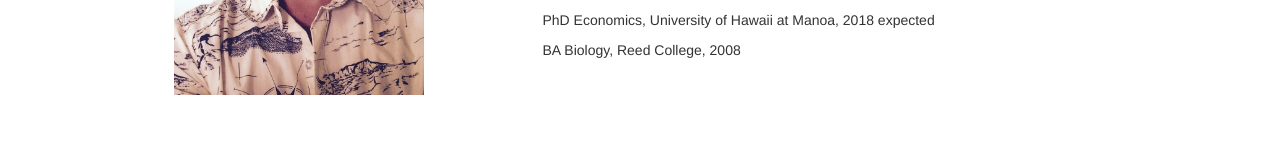
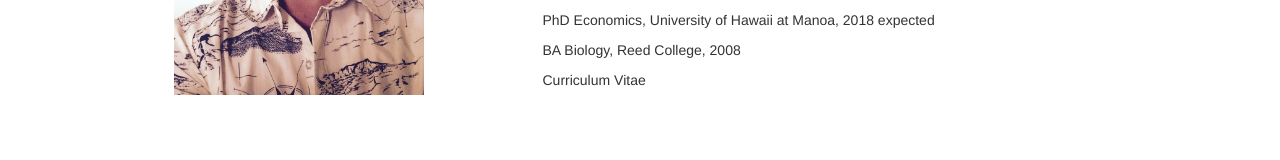
Before and after one commit to sweenejo/sweenejo.github.io, a plain HTML site: page index.html in a window 1280 px wide. Shown: the part 480-640 px from the top of the page. Drawn offline with Linux system fonts and the light colour scheme.

Commit message:
starting curriculum vitae

```diff
--- a/index.html
+++ b/index.html
@@ -94,6 +94,7 @@
                     <p class="text-left"><strong>Education</strong></p>
                     <p class="text-left">PhD Economics, University of Hawaii at Manoa, 2018 expected</p>
                     <p class="text-left">BA Biology, Reed College, 2008</p>
+                    <p class="text-left">Curriculum Vitae</p>
                     </div>
 		</div>
 
```
